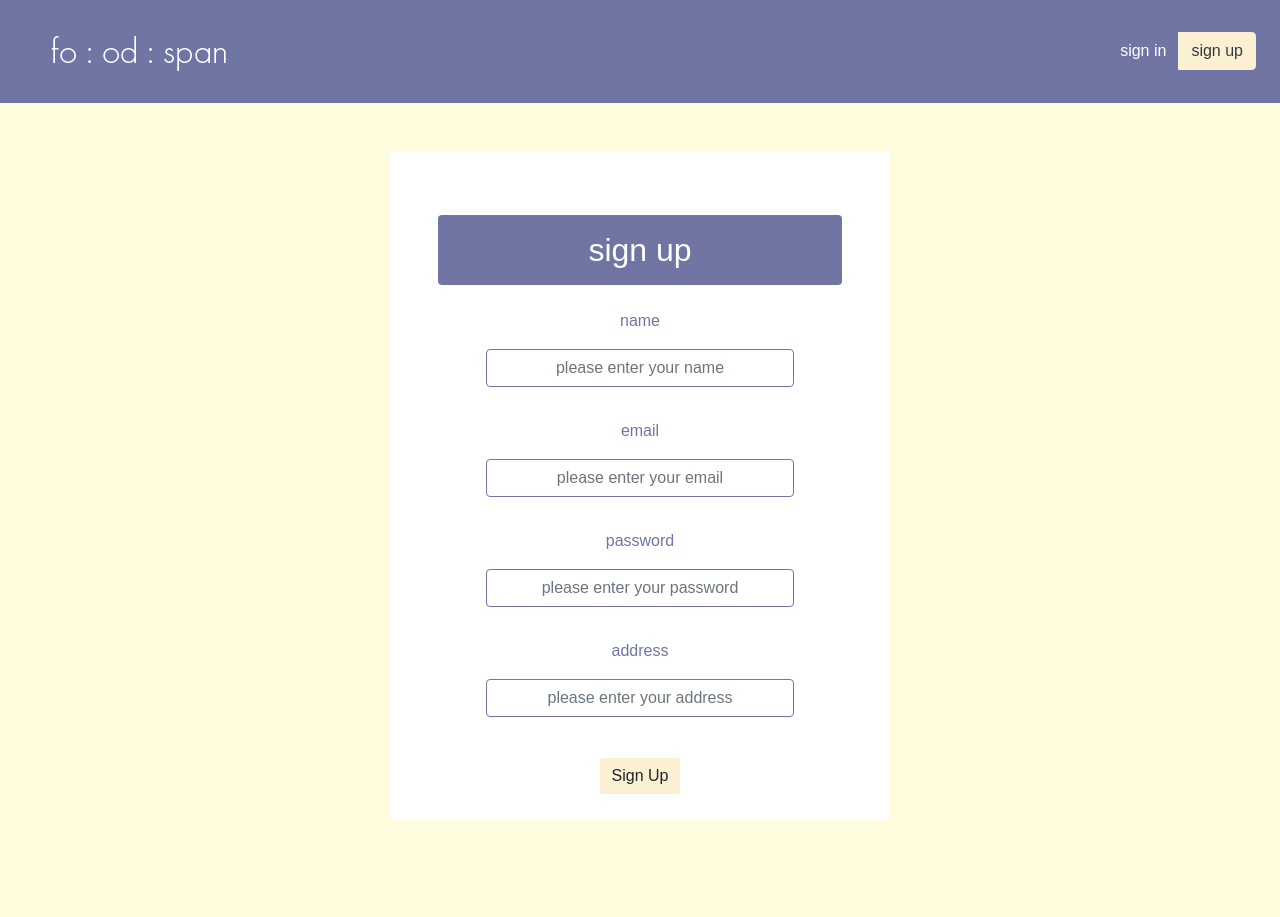
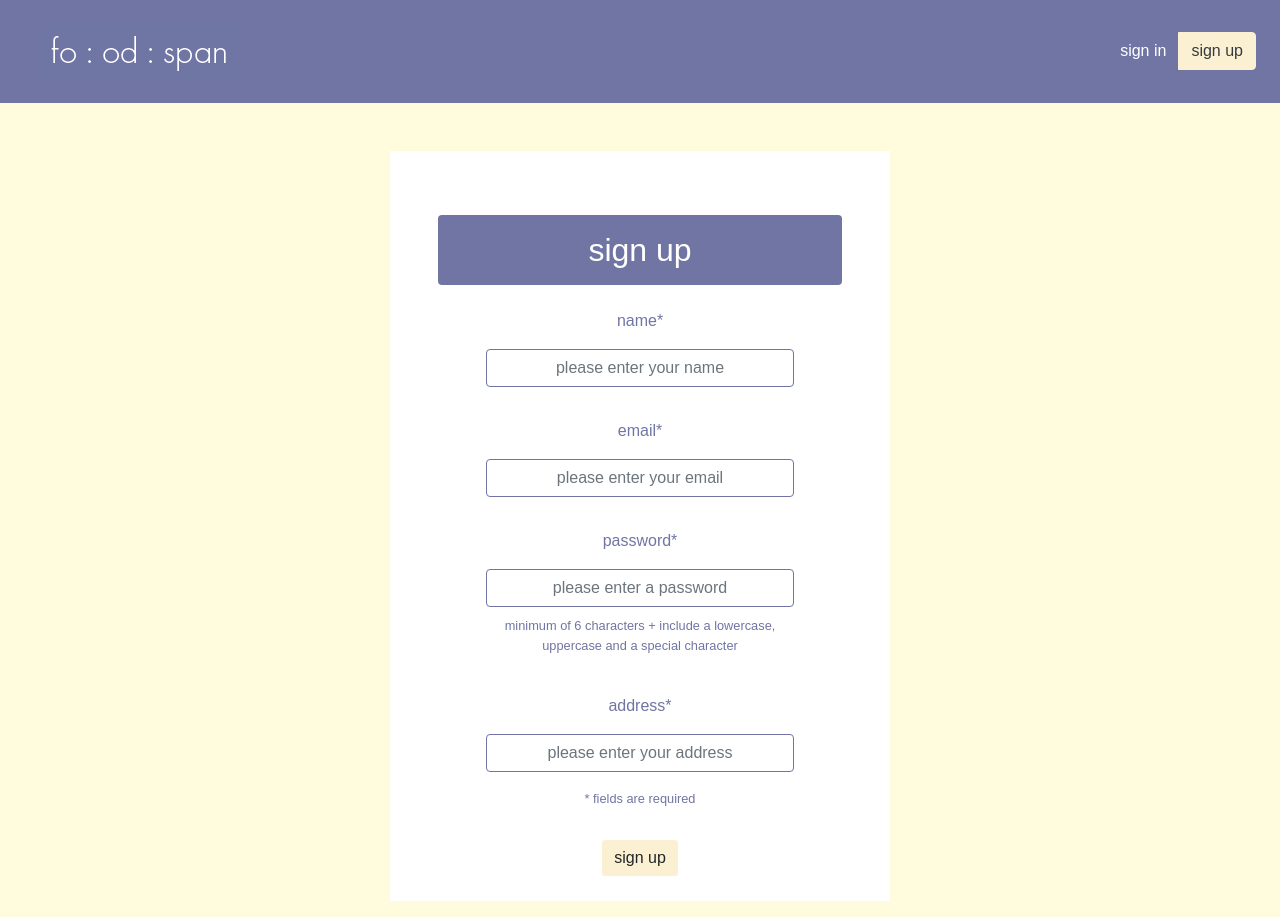
Before and after one commit to isubasinghe/info30005-frontend, a React (Create React App) app: page /sign-up in a window 1280 px wide. Before the commit the page ends 835 px from the top, so only its background shows below. Built offline with nearby package versions, Linux system fonts and the light colour scheme.

Commit message:
Required passwords added, error button design.

```diff
--- a/src/pages/SignUp/ErrorMessage/index.js
+++ b/src/pages/SignUp/ErrorMessage/index.js
@@ -15,19 +15,20 @@ class ShowErrorMessage extends Component {
 		const handleHide = () => this.setState({show:false});
 
 		return (
-			<>
+			<div className="d-flex justify-content-center">
 				<Alert show={this.state.show} variant="warning">
 					<Alert.Heading> Error signing up </Alert.Heading>
 					<p> {this.props.msg} </p>
-				<div className="d-flex justify-content-end">
-					<button onClick={handleHide}
-						variant="outline-success"> Close
+					<div className="d-flex justify-content-center">
+						<button className="btn-primary" onClick={handleHide}
+							variant="outline-success">
+							close
 						</button>
 					</div>
 				</Alert>
 
 				{!this.state.show}
-			</>
+			</div>
 		)
 	}
 }
--- a/src/pages/SignUp/index.js
+++ b/src/pages/SignUp/index.js
@@ -82,35 +82,37 @@ class SignUpForm extends Component {
 			<div className="d-flex justify-content-center">
 				<div className="signup-container">
 					<div className="col mt-5 pl-5 pr-5 pt-3 bg-white">
-						<h2 className="text-center p-3 mt-5 text-white font-weight-lighter text-lowercase bg-blue rounded">Sign Up </h2>
+						<h2 className="text-center p-3 mt-5 text-white font-weight-lighter text-lowercase bg-blue rounded">sign up</h2>
 						<form onSubmit={this.handleSubmit}>
 							<div className="form-group pt-3 pl-5 pr-5">
-								<p className="text-center text-blue font-weight-lighter text-lowercase">Name</p>
+								<p className="text-center text-blue font-weight-lighter text-lowercase">name*</p>
 								<input type="text" className="form-control border-primary text-center text-blue font-weight-light"
 									id="name" placeholder="please enter your name" onChange={this.handleName} required />
 								<div className="invalid-tooltip"> </div>
 							</div>
 							<div className="form-group pt-3 pl-5 pr-5">
-								<p className="text-center text-blue font-weight-lighter text-lowercase">Email</p>
+								<p className="text-center text-blue font-weight-lighter text-lowercase">email*</p>
 								<input type="email" className="form-control border-primary text-center text-blue font-weight-light"
 									id="email" placeholder="please enter your email" onChange={this.handleEmail} required />
 								<div className="invalid-tooltip"> </div>
 							</div>
 							<div className="form-group pt-3 pl-5 pr-5">
-								<p className="text-center text-blue font-weight-lighter text-lowercase">Password</p>
+								<p className="text-center text-blue font-weight-lighter text-lowercase">password*</p>
 								<input type="password" className="form-control border-primary text-center text-blue font-weight-light"
-									id="password" placeholder="please enter your password" onChange={this.handlePassword} required />
+									id="password" placeholder="please enter a password" onChange={this.handlePassword} required />
+									<h6 className="p-2 text-center text-blue"> <small>minimum of 6 characters + include a lowercase, uppercase and a special character </small></h6>
 								<div className="invalid-tooltip"> </div>
 							</div>
 							<div className="form-group pt-3 pl-5 pr-5">
-								<p className="text-center text-blue font-weight-lighter text-lowercase">Address</p>
+								<p className="text-center text-blue font-weight-lighter text-lowercase">address*</p>
 								<input type="text" className="form-control border-primary text-center text-blue font-weight-light"
 									id="address" placeholder="please enter your address" onChange={this.handleAddress} required />
 								<div className="invalid-tooltip"> </div>
 							</div>
 							<div className="form-group text-center">
-								<button type="submit" className="btn text-center btn-white font-weight-light border-white bg-bground m-4">Sign Up</button>
-								{this.state.valid && <ShowErrorMessage msg={this.state.errMsg}/>}
+								<h6 className="text-blue"> <small> * fields are required </small> </h6>
+								<button type="submit" className="btn text-center btn-white font-weight-light border-white bg-bground m-4">sign up</button>
+								{this.state.valid && <ShowErrorMessage msg={this.state.errMsg.toLowerCase()}/>}
 							</div>
 						</form>
 					</div>
--- a/src/pages/Signin/ErrorMessage/index.js
+++ b/src/pages/Signin/ErrorMessage/index.js
@@ -15,13 +15,13 @@ class ErrorMessage extends Component {
 		const handleHide = () => this.setState({show:false});
 
 		return (
-			<div className='alert-container'>
+			<div className="d-flex justify-content-center">
 				<Alert show={this.state.show} variant="warning">
 					<Alert.Heading> Invalid </Alert.Heading>
 					{this.props.msg}
-				<div className="d-flex justify-content-end">
-					<button onClick={handleHide}
-						variant="outline-success"> Close
+					<div className="d-flex justify-content-center">
+						<button className="btn-primary" onClick={handleHide}
+							variant="outline-success"> close
 						</button>
 					</div>
 				</Alert>
--- a/src/pages/Signin/index.js
+++ b/src/pages/Signin/index.js
@@ -67,25 +67,26 @@ class SignInForm extends Component {
 
             <div className="signin-container">
               <div className="col mt-5 pl-5 pr-5 pt-2 bg-white">
-                <h2 className="text-center p-3 mt-5 text-white font-weight-lighter text-lowercase bg-blue rounded">Sign In </h2>
+                  <h2 className="text-center p-3 mt-5 text-white font-weight-lighter text-lowercase bg-blue rounded">sign in </h2>
                   <form onSubmit={this.handleSubmit}>
 
                       <div className="form-group pt-4 pl-5 pr-5">
-                        <p className="text-center text-blue font-weight-lighter text-lowercase">Email</p>
+                          <p className="text-center text-blue font-weight-lighter text-lowercase">email*</p>
                           <input type="email" className="form-control border-primary text-center text-blue font-weight-light"
                                   id="email" placeholder="enter your email" required onChange={this.handleEmailChange}/>
                           <div className="invalid-tooltip"> </div>
                       </div>
                       <div className="form-group pt-4 pl-5 pr-5">
-                        <p className="text-center text-blue font-weight-lighter text-lowercase">Password</p>
+                          <p className="text-center text-blue font-weight-lighter text-lowercase">password*</p>
                           <input type="password" className="form-control border-primary text-center text-blue font-weight-light"
                                   id="password" placeholder="enter your password" required onChange={this.handlePasswordChange}/>
                           <div className="invalid-tooltip"> </div>
                       </div>
                       <div className="form-group text-center">
+                        <h6 className="text-blue"> <small> * fields are required </small> </h6>
                           <button type="submit" className="btn text-center btn-white font-weight-light border-white text-dark
-                                  bg-bground m-3 mb-5">Sign In</button>
-                        {this.state.valid && <ErrorMessage msg={this.state.msg}/>}
+                                    bg-bground m-3 mb-5">sign in</button>
+                          {this.state.valid && <ErrorMessage msg={this.state.msg.toLowerCase()}/>}
                       </div>
                   </form>
               </div>
```
Lines whose indentation alone changed are shown as unchanged.
